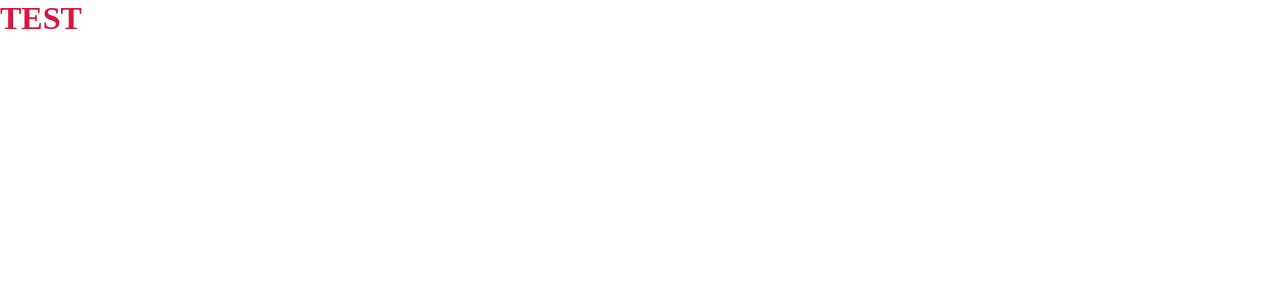
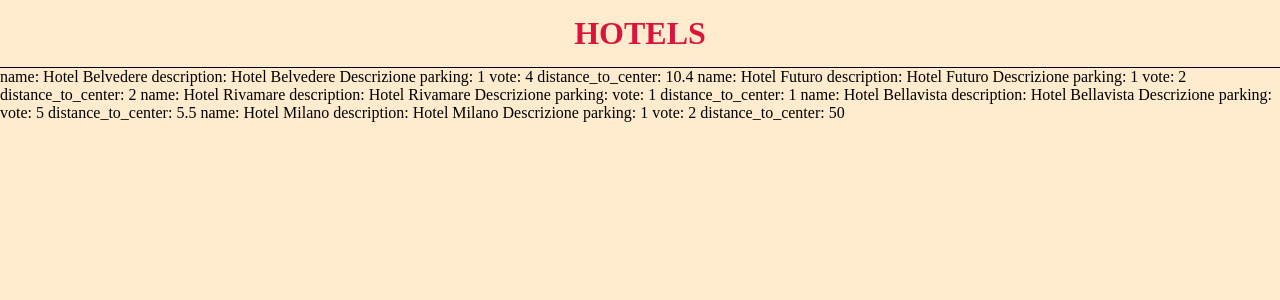
Before and after one commit to ClaudioLeone/php-hotel, a PHP site: page / in a window 1280 px wide. Before the commit the part shown is almost empty. Shown: the top 300 px of the page. Run offline with PHP 8.4, Linux system fonts and the light colour scheme.

Commit message:
Printed hotels on page [no tab]

```diff
--- a/index.php
+++ b/index.php
@@ -49,6 +49,14 @@
 </head>
 
 <body>
-    <h1>TEST</h1>
+    <h1>HOTELS</h1>
+
+    <div class="container">
+        <?php foreach ($hotels as $hotel) {
+            foreach ($hotel as $key => $value) {
+                echo $key . ': ' . $value . ' ';
+            }
+        }?>
+    </div>
 </body>
 </html>
--- a/style.css
+++ b/style.css
@@ -4,6 +4,13 @@
     box-sizing: border-box;
 }
 
+body {
+    background-color: blanchedalmond;
+}
+
 h1 {
     color: crimson;
+    text-align: center;
+    padding: 15px 0;
+    border-bottom: 1px solid black;
 }
```
